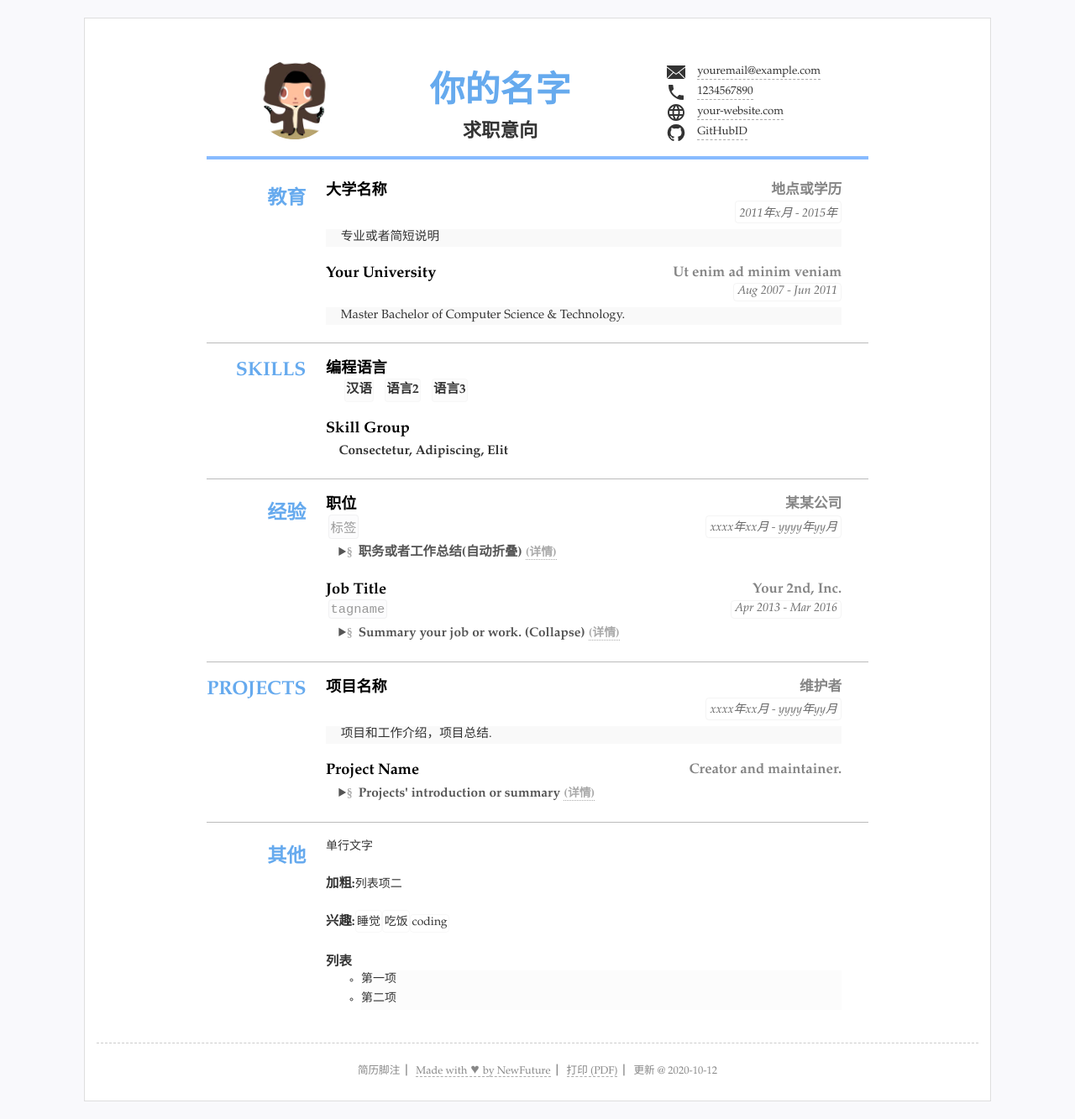
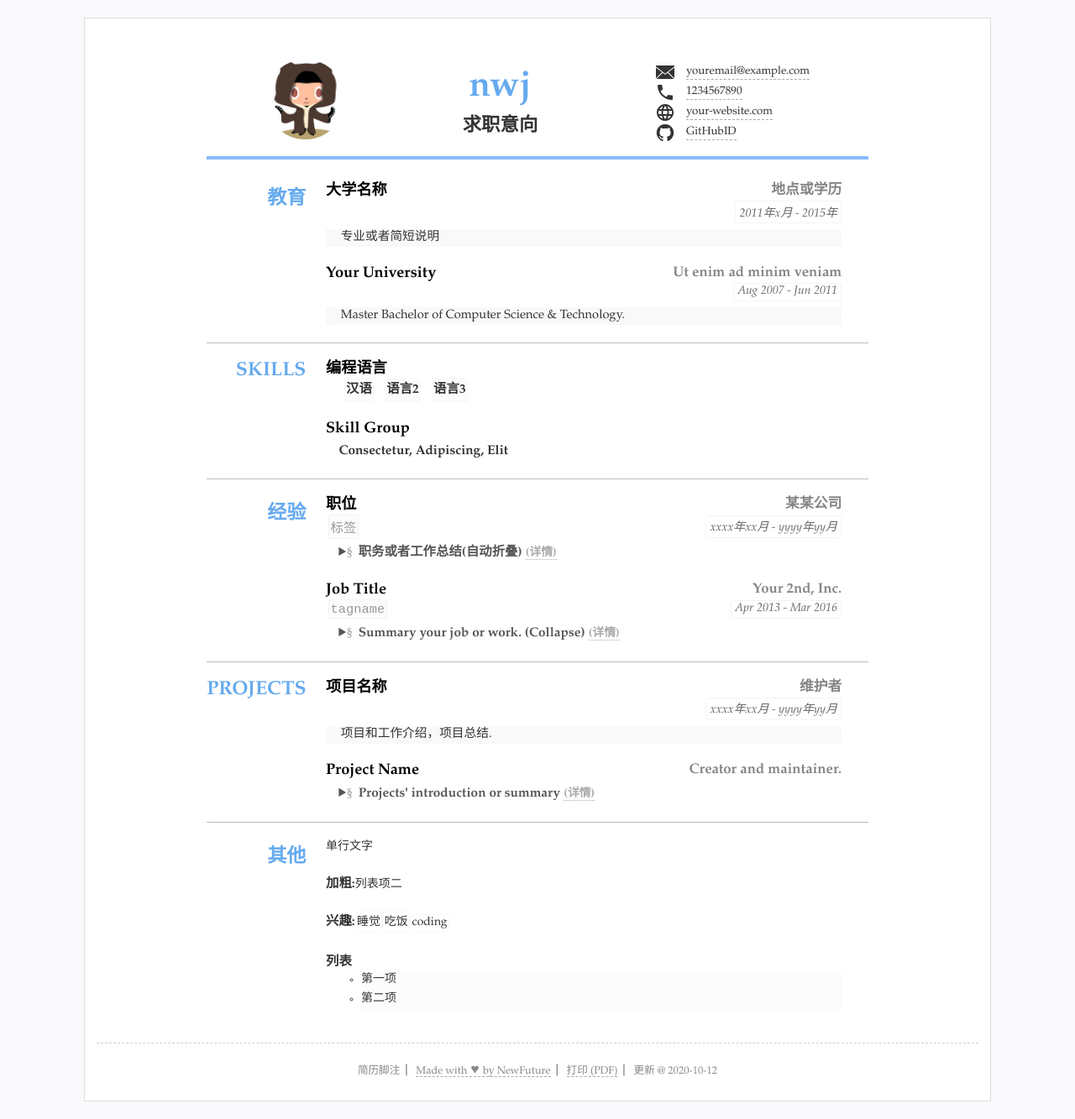
Before and after one commit to l963584201/CV, a Jekyll site: the page built from index.html, in a window 1280 px wide. Shown: the whole page at 84% size. Built offline with Jekyll 4.4.1, drawn with Linux system fonts in a browser that asks for light colours.

Commit message:
Update resume.yml

```diff
--- a/_data/resume.yml
+++ b/_data/resume.yml
@@ -3,7 +3,7 @@
 
 title: "简历标题"
 lang: "zh" #语言设置 zh表示中文 en 表示英语
-name: "你的名字"
+name: "nwj"
 jobtitle: "求职意向" #可空不显示
 photo: "assets/img/photo.jpg" #照片可空，不显示
 
```
